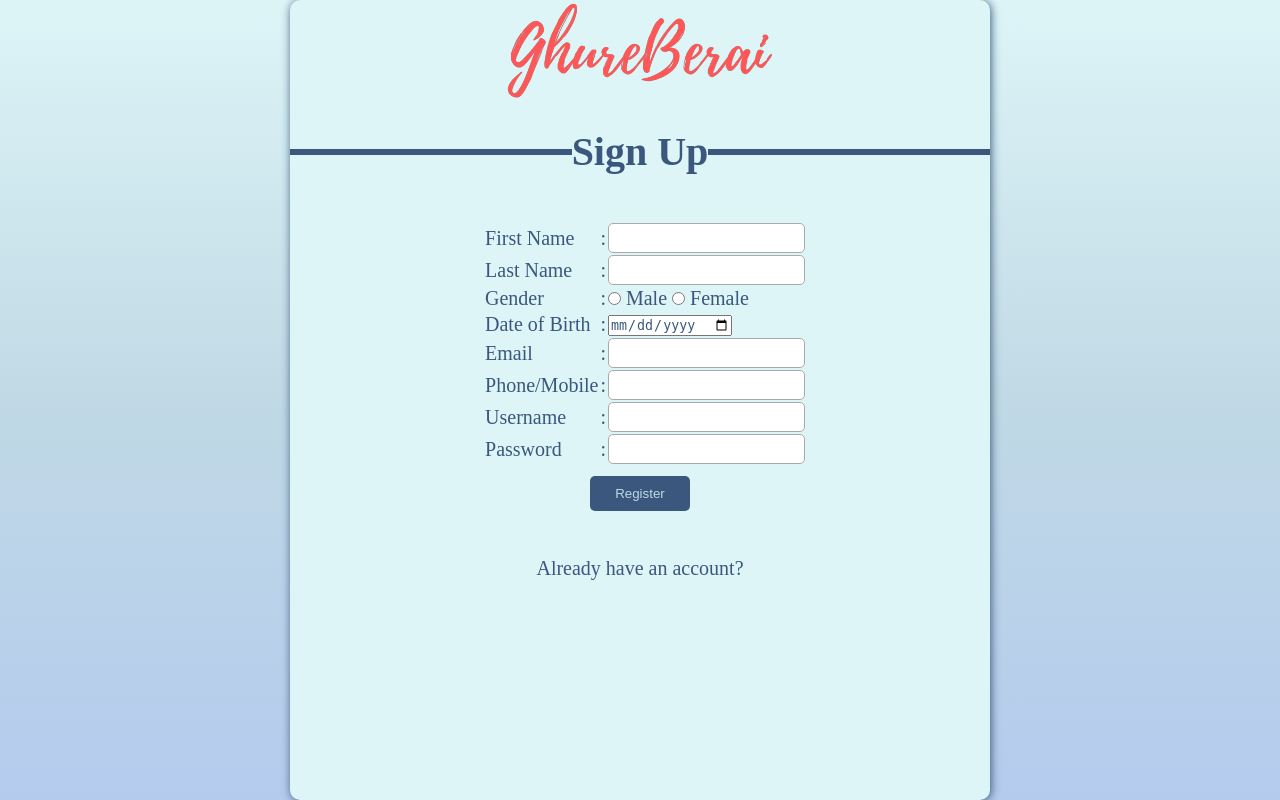
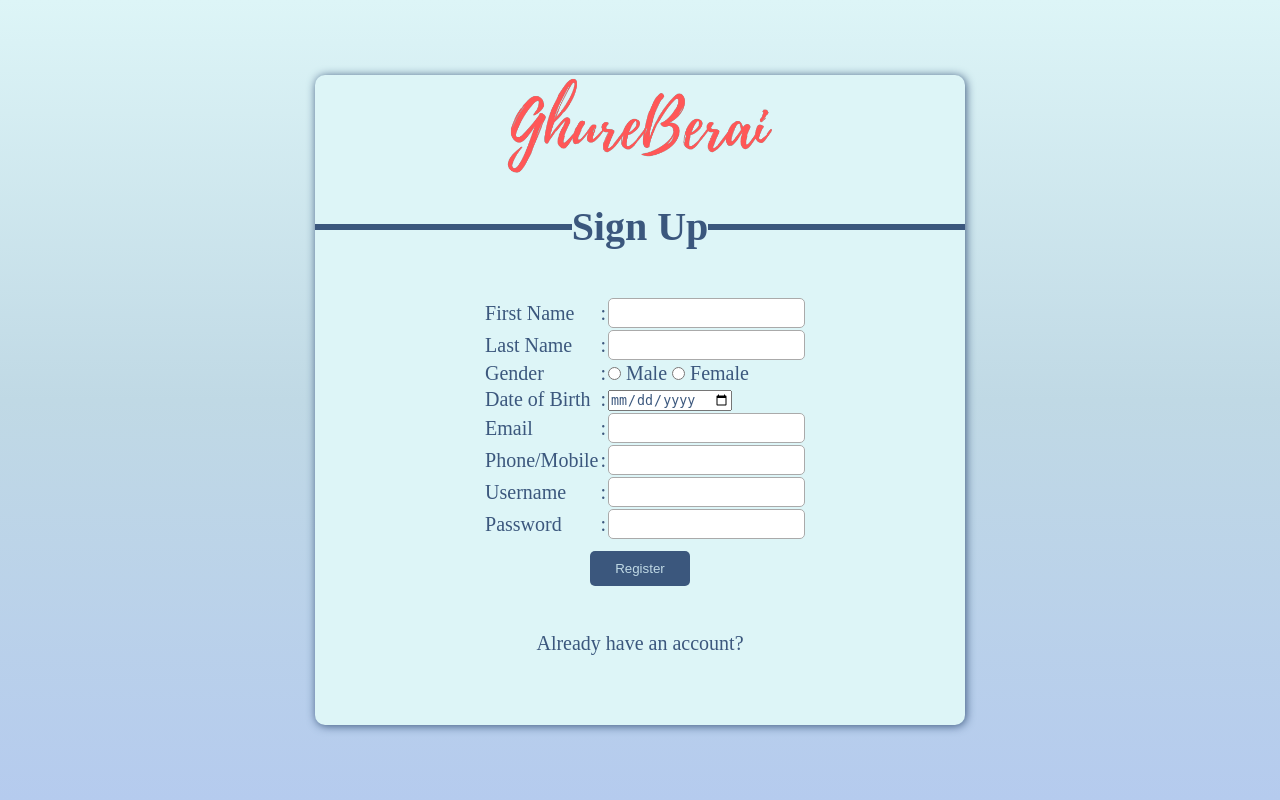
Before and after one commit to anaspui/ghureberai-php-mvc, a PHP site: page /UserSignup.php in a window 1280 px wide. Run offline with PHP 8.4, Linux system fonts and the light colour scheme.

Commit message:
2/3/23 -a

```diff
--- a/style.css
+++ b/style.css
@@ -41,8 +41,8 @@
   /* padding: 80px; */
 }
 .reg {
-  width: 700px;
-  height: 800px;
+  width: 650px;
+  height: 650px;
 }
 .login {
   width: 400px;
@@ -88,5 +88,3 @@ a:active {
   background-color: transparent;
   text-decoration: underline;
 }
-/* index
- */
```
Also changed, not shown: Index.php (+4 -3 lines), UserLogin.php (+0 -91 lines).
